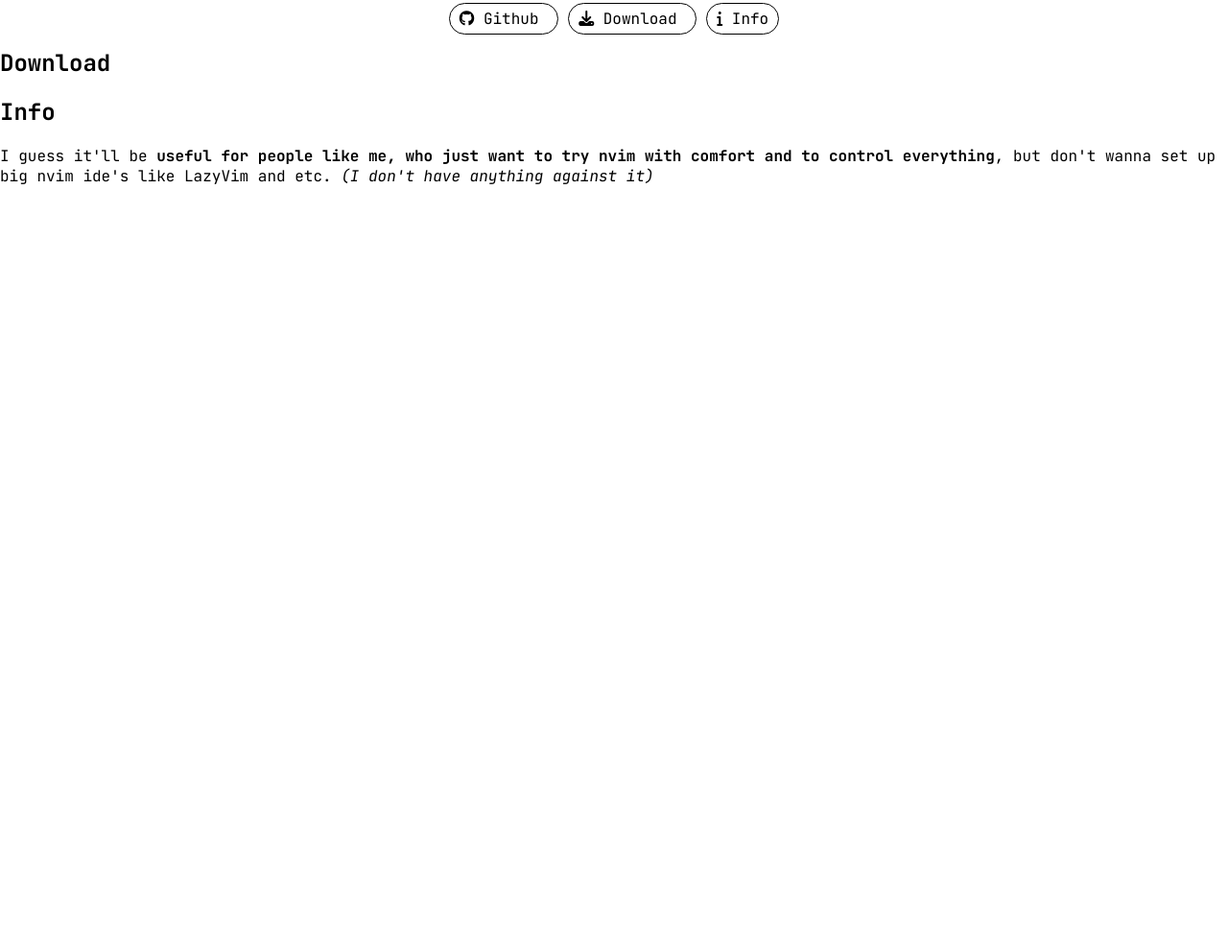
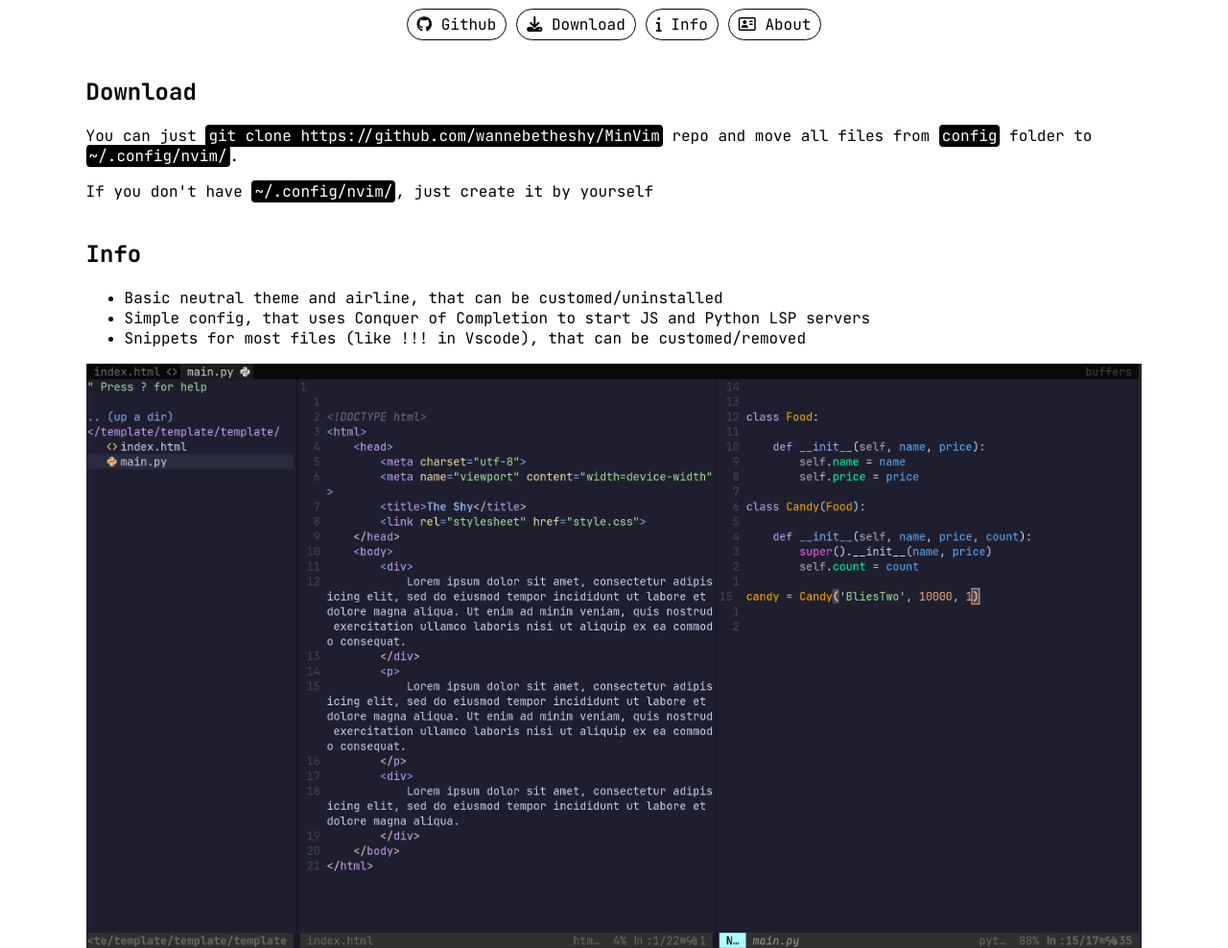
Before and after one commit to wannebetheshy/MinVim, a plain HTML site: page index.html in a window 1280 px wide. Shown: the part 536-1524 px from the top of the page at 96% size. Before the commit the page ends 800 px from the top, so only its background shows below. Drawn offline with Linux system fonts and the light colour scheme.

Commit message:
README.md fix + website settings

```diff
--- a/index.html
+++ b/index.html
@@ -38,22 +38,46 @@
 				<i class="fa-solid fa-info"></i>
 				<span>Info</span>
 			</a>
+			<a href="#About">
+				<i class="fa-regular fa-address-card"></i>
+				<span>About</span>
+			</a>
 		</div>
 		<div class="cont-info">
-			<div class="cont-info_download">
+
+			<div class="cont-info_download cont-info_block">
 				<h2>
 					<a name='Download'>Download</a>
 				</h2>
-				<p>
-
-				</p>
+				<p>You can just <span class='code_style'>git clone https://github.com/wannebetheshy/MinVim</span> repo and move all files from <span class='code_style'>config</span> folder to <span class='code_style'>~/.config/nvim/</span>.</p>
+				<p>If you don't have <span class='code_style'>~/.config/nvim/</span>, just create it by yourself</p>
 			</div>
-			<div class="cont-info_about">
+			<div class="cont-info_info cont-info_block">
 				<h2>
 					<a name='Info'>Info</a>
 				</h2>
+				<ul>
+					<li>
+						Basic neutral theme and airline, that can be customed/uninstalled
+					</li>
+					<li>
+						Simple config, that uses Conquer of Completion to start JS and Python LSP servers
+					</li>
+					<li>
+						Snippets for most files (like !!! in Vscode), that can be customed/removed
+					</li>
+				</ul>
+				<div class="cont-info_img">
+					<img src="pics/nerd_tree_split.png" alt="Example of nerd tree">
+					<img src="pics/terminal.png" alt="Example of terminal">
+				</div>
+			</div>
+			<div class="cont-info_about cont-info_block">
+				<h2>
+					<a name='About'>About</a>
+				</h2>
 				<p>
-				I guess it'll be <span class="bold">useful for people like me, who just want to try nvim with comfort and to control everything</span>, but don't wanna set up big nvim ide's like LazyVim and etc. <span class="italic">(I don't have anything against it)</span>
+				I guess it'll be <span class="bold">useful for people like me, who just want to try nvim with comfort and to control everything</span>, but don't wanna set up big nvim ide's like LazyVim and etc. <span class="italic">(I don't have anything against it)</span> Personally, thanks for developers, who make nvim better :-D
 				</p>
 			</div>
 		</div>
--- a/style.css
+++ b/style.css
@@ -29,9 +29,9 @@ body{
 	font-size: 5vh;
 }
 
-
 .links{
-	text-align: center;
+	display: flex;
+	justify-content: center;
 }
 
 .links a{
@@ -49,6 +49,19 @@ body{
 	transition-duration: 0.3s;
 }
 
+.cont-info_block{
+	box-sizing: border-box;
+	margin: 3% 7%;
+}
+
+.cont-info_img{
+	text-align: center;
+}
+
+.cont-info_img img{
+	width: 100%;
+}
+
 .bold{
 	font-weight: bold;
 }
@@ -56,3 +69,10 @@ body{
 .italic{
 	font-style: italic;
 }
+
+.code_style{
+	color: white;
+	background-color: black;
+	padding: 1px 3px;
+	border-radius: 4px;
+}
```
Also changed, not shown: 1 other file.
